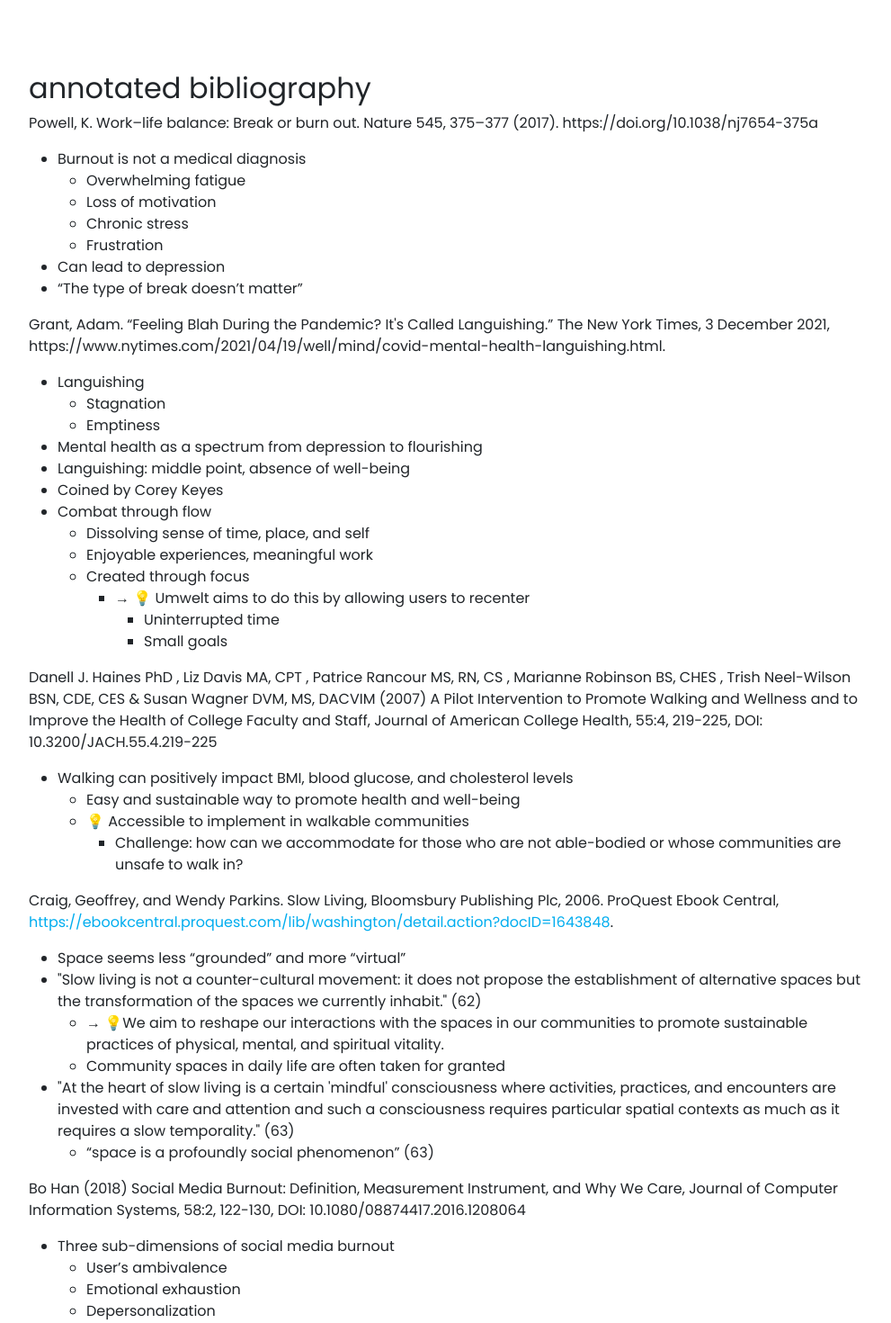
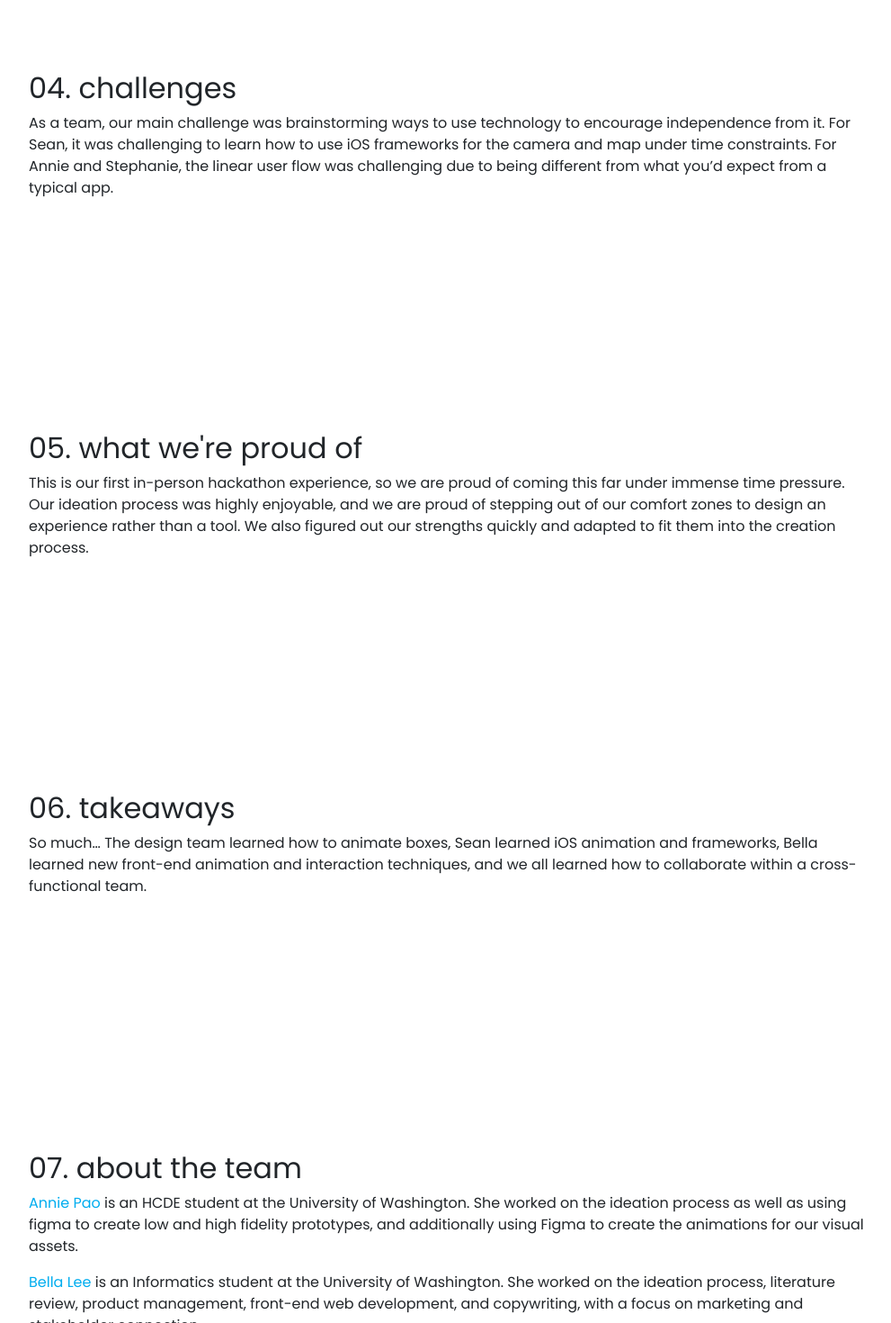
Before and after one commit to bellaslee/umwelt, a Next.js app: page /process in a window 1280 px wide. Shown: the part 4720-6190 px from the top of the page at 90% size, without its empty margins (140-1131 px from the left). Built offline with nearby package versions, Linux system fonts and the light colour scheme; a web font is replaced by a local one.

Commit message:
Add team intros

```diff
--- a/src/pages/process.js
+++ b/src/pages/process.js
@@ -29,6 +29,25 @@ export default function Process() {
         <h3>3.2 iOS development</h3>
         <p>We worked on design and development simultaneously to cover more ground as a team.</p>
         <img src="/img/development.png" alt="" className="report" />
+      </Section>
+      <Section half animate>
+        <h2>04. challenges</h2>
+        <p>As a team, our main challenge was brainstorming ways to use technology to encourage independence from it. For Sean, it was challenging to learn how to use iOS frameworks for the camera and map under time constraints. For Annie and Stephanie, the linear user flow was challenging due to being different from what you’d expect from a typical app.</p>
+      </Section>
+      <Section half animate>
+        <h2>05. what we're proud of</h2>
+        <p>This is our first in-person hackathon experience, so we are proud of coming this far under immense time pressure. Our ideation process was highly enjoyable, and we are proud of stepping out of our comfort zones to design an experience rather than a tool. We also figured out our strengths quickly and adapted to fit them into the creation process.</p>
+      </Section>
+      <Section half animate>
+        <h2>06. takeaways</h2>
+        <p>So much… The design team learned how to animate boxes, Sean learned iOS animation and frameworks, Bella learned new front-end animation and interaction techniques, and we all learned how to collaborate within a cross-functional team.</p>
+      </Section>
+      <Section half animate>
+        <h2>07. about the team</h2>
+        <p><a href="https://www.linkedin.com/in/an-yao-pao-6992a1217" target="_blank" rel="noopener noreferrer">Annie Pao</a> is an HCDE student at the University of Washington. She worked on the ideation process as well as using figma to create low and high fidelity prototypes, and additionally using Figma to create the animations for our visual assets.</p>
+        <p><a href="https://bellalee.com" target="_blank" rel="noopener noreferrer">Bella Lee</a> is an Informatics student at the University of Washington. She worked on the ideation process, literature review, product management, front-end web development, and copywriting, with a focus on marketing and stakeholder connection.</p>
+        <p><a href="https://minorenji.github.io/" target="_blank" rel="noopener noreferrer">Sean Lim</a> is a Computer Science student at the University of Washington. He worked on the mobile app prototype. Although he has tried developing for iOS before, it was his first time using frameworks like AVFoundation (Camera) and MapKit. Overall, he enjoyed being able to rapidly implement an idea.</p>
+        <p><a href="https://www.linkedin.com/in/stephanie-chou-4066a51b9/" target="_blank" rel="noopener noreferrer">Stephanie Chou</a> is a Design student at the University of Washington. She worked on the ideation process and visual identity for the app, as well as the visual assets (low poly scenery, box, etc). She also worked on prototyping lo-fi and hi-fi screens for Umwelt.</p>
       </Section>
       <Section animate>
         <h2>annotated bibliography</h2>
```
